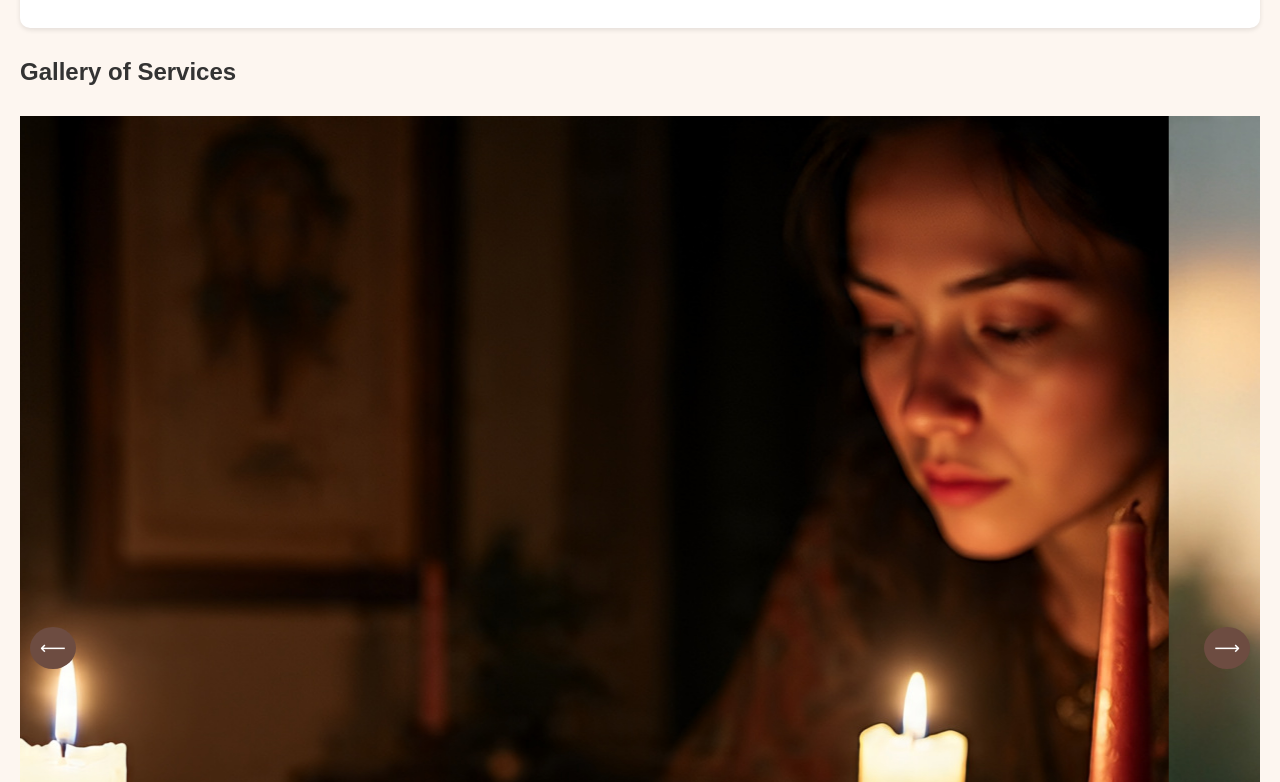
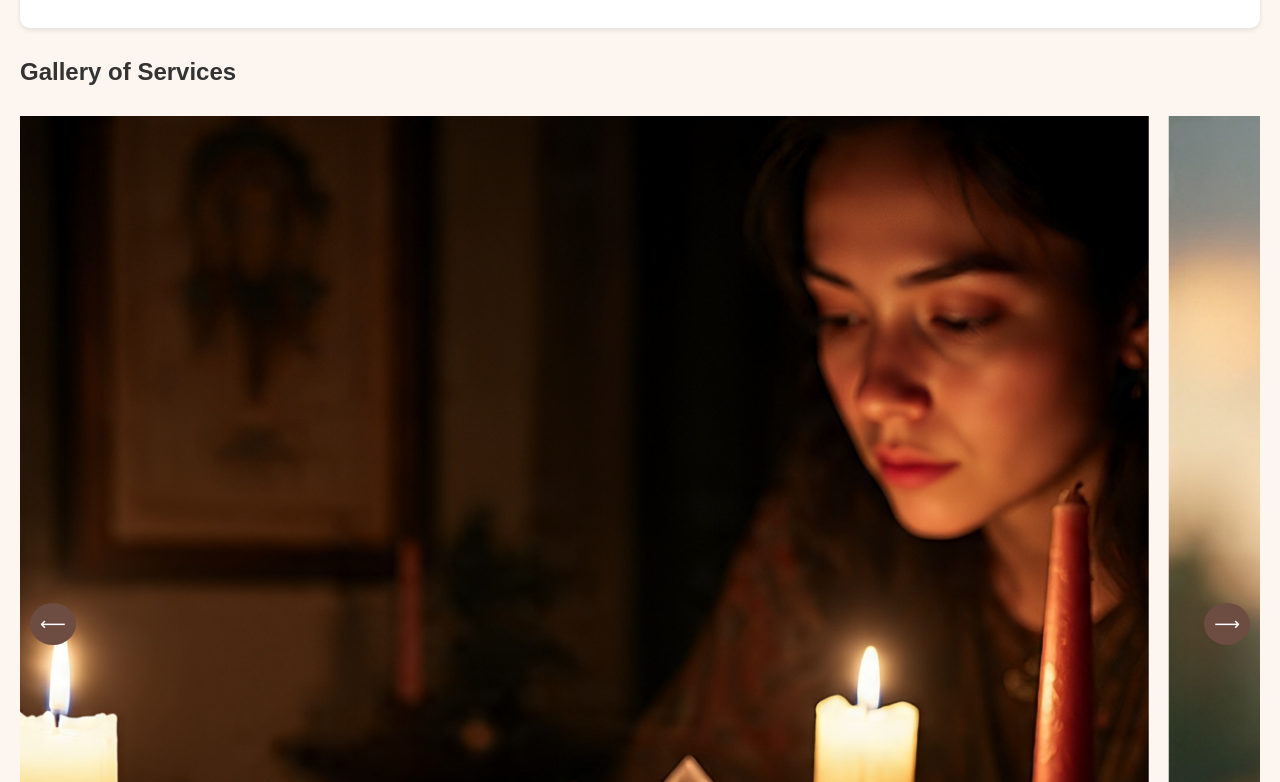
Before and after one commit to Sidzeppelin95/website, a plain HTML site: page index.html in a window 1280 px wide. Shown: the part 498-1280 px from the top of the page. Drawn offline with Linux system fonts and the light colour scheme.

Commit message:
Update index.html

```diff
--- a/index.html
+++ b/index.html
@@ -35,6 +35,11 @@
   cursor: pointer;
   z-index: 1;
   border-radius: 50%;
+}
+.slide img {
+  width: 100%;
+  height: auto;
+  object-fit: cover; /* Keeps proportions but fills the container */
 }
 
 .slider-btn:hover {
```
